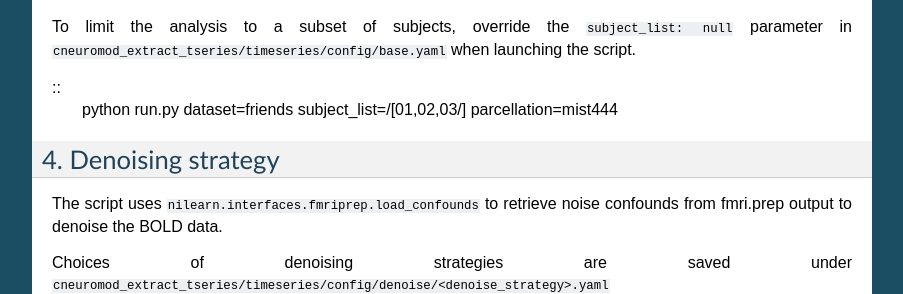
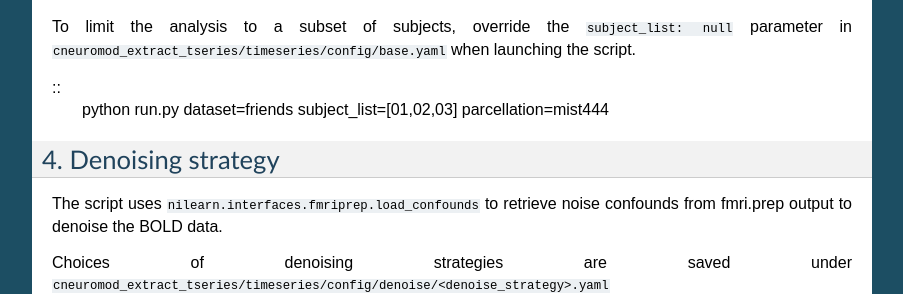
Before and after one commit to courtois-neuromod/cneuromod_extract_tseries, a Sphinx documentation site: the page built from docs/running.rst, in a window 1280 px wide and 900 px high, scrolled down 1419 px. Shown: the part 159-453 px from the top of the window, without its empty margins (198-1101 px from the left). Built offline with Sphinx 7.4.7, drawn with Linux system fonts in a browser that asks for light colours.

```diff
--- a/docs/running.rst
+++ b/docs/running.rst
@@ -95,7 +95,7 @@ parameter in ``cneuromod_extract_tseries/timeseries/config/base.yaml`` when
 launching the script.
 
 ::
-  python run.py dataset=friends subject_list=/[01,02,03/] parcellation=mist444
+  python run.py dataset=friends subject_list=[01,02,03] parcellation=mist444
 
 4. Denoising strategy
 ---------------------
```
